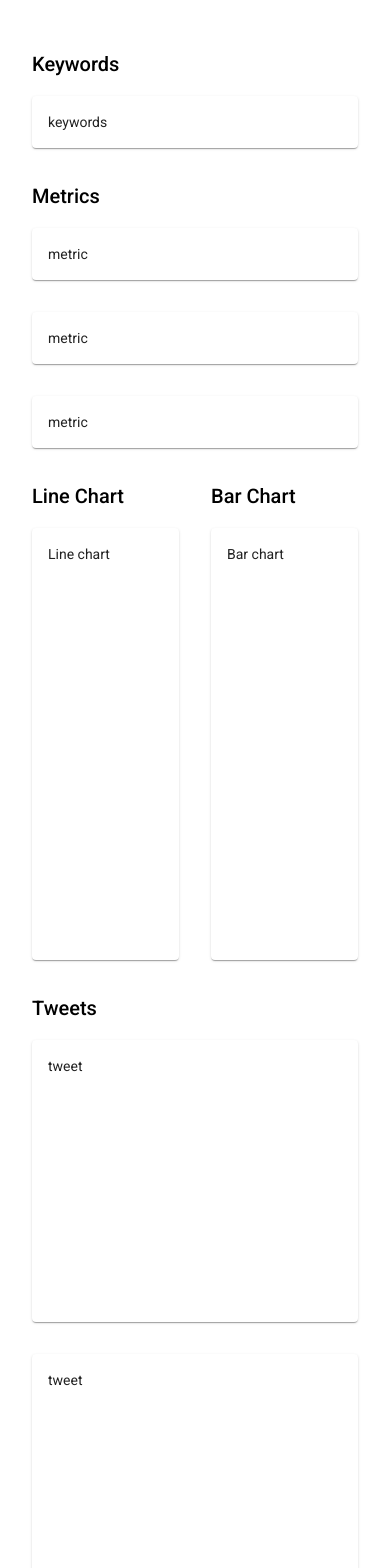
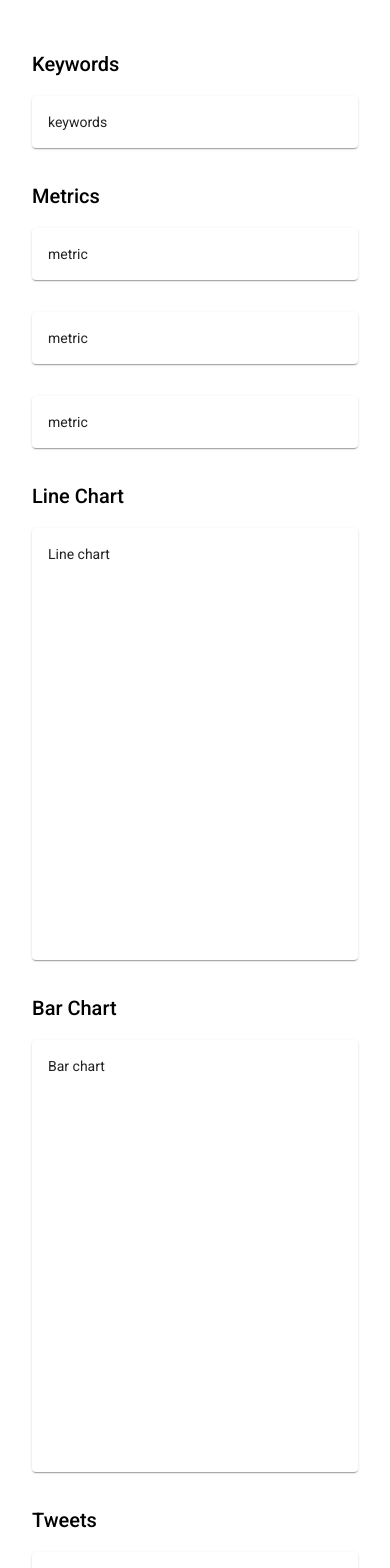
Before and after one commit to moesmoesie/twitter-sentiment-dashboard, an Angular app: page / in a window 390 px wide. Shown: the top 1568 px of the page. Built offline with nearby package versions, Linux system fonts and the light colour scheme.

Commit message:
Make graphs container responsive

```diff
--- a/src/app/components/graphs-container/graphs-container.component.html
+++ b/src/app/components/graphs-container/graphs-container.component.html
@@ -1,4 +1,4 @@
-<div class="graphs-container">
+<div class="graphs-container" [class.graphs-container__large]="global.bigMode">
     <div>
         <h2>Line Chart</h2>
         <line-chart-card></line-chart-card>
--- a/src/app/components/graphs-container/graphs-container.component.scss
+++ b/src/app/components/graphs-container/graphs-container.component.scss
@@ -1,5 +1,7 @@
 .graphs-container{
     display: grid;
-    grid-template-columns: 1fr 1fr;
     gap: 2rem;
+    &__large{
+        grid-template-columns: 1fr 1fr;
+    }
 }
--- a/src/app/components/graphs-container/graphs-container.component.ts
+++ b/src/app/components/graphs-container/graphs-container.component.ts
@@ -1,4 +1,5 @@
 import { Component, OnInit } from '@angular/core';
+import { GlobalService } from 'src/app/services/global/global.service';
 
 @Component({
 selector: 'graphs-container',
@@ -7,7 +8,7 @@ selector: 'graphs-container',
 })
 export class GraphsContainerComponent implements OnInit {
 
-  constructor() { }
+  constructor(public global: GlobalService) { }
 
   ngOnInit(): void {
   }
```
